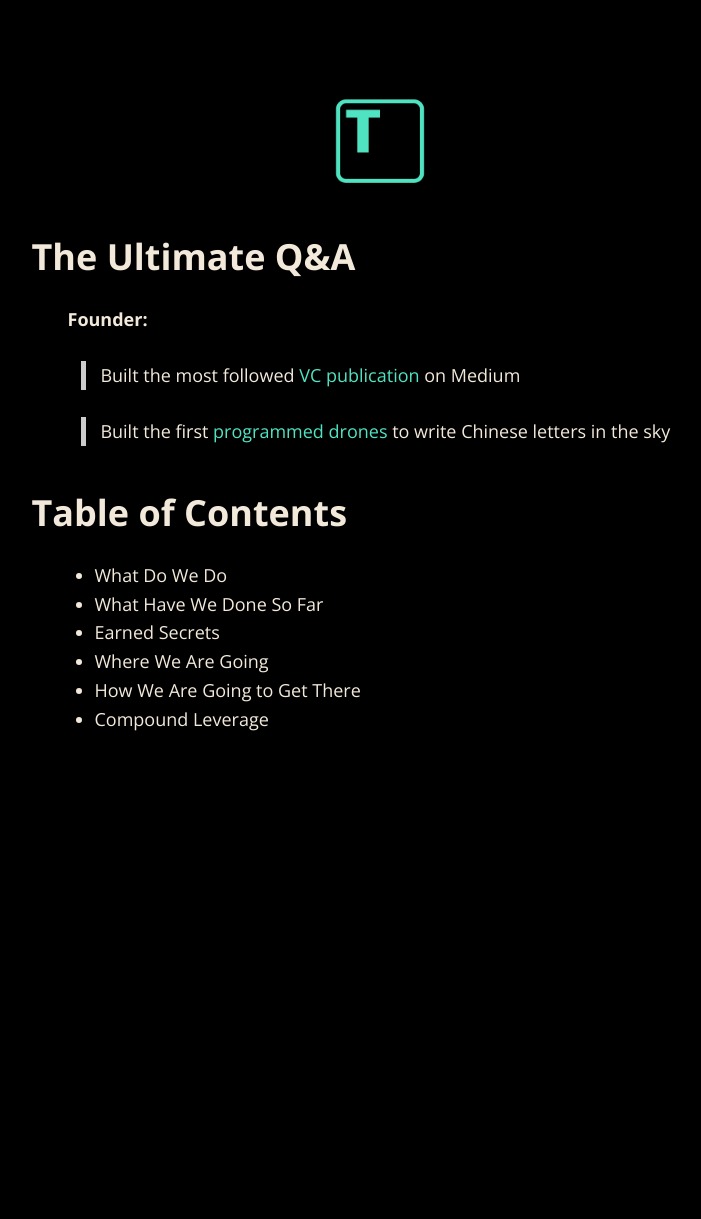
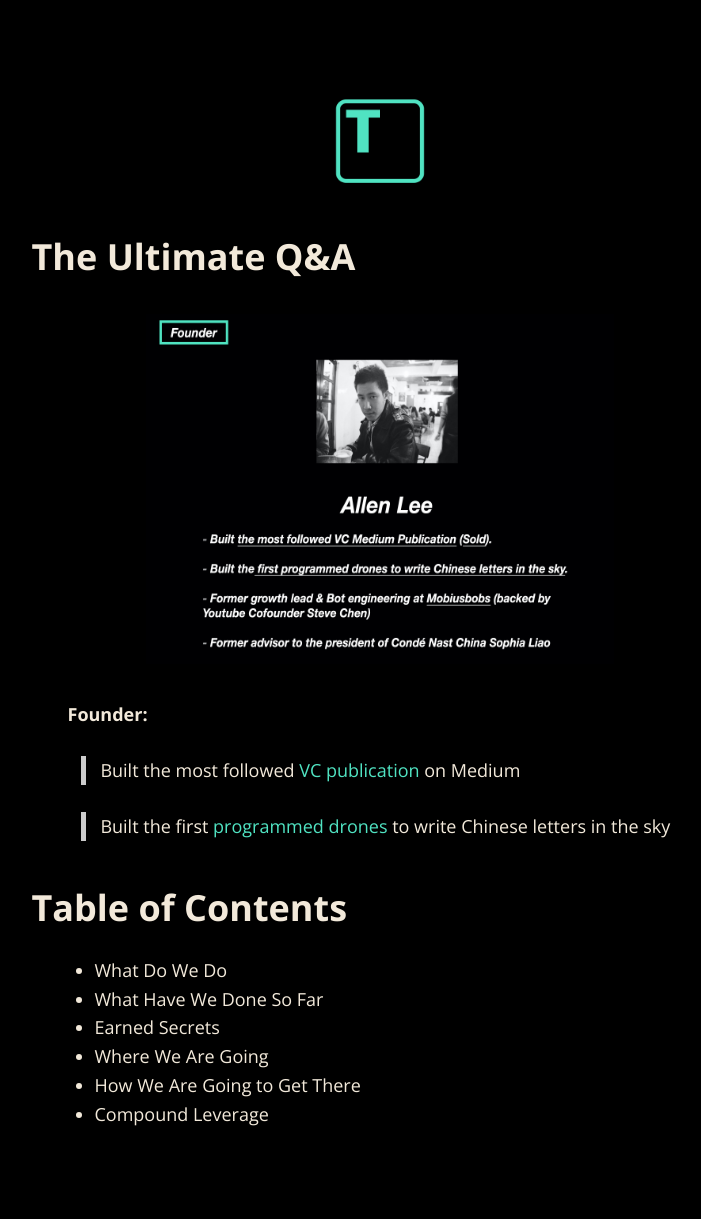
Before and after one commit to tarsmachine/tarsmachine.github.io, a Jekyll site: the page built from index.md, in a window 1280 px wide. Shown: the whole page, without its empty margins (260-961 px from the left). Built offline with Jekyll 4.4.1, drawn with Linux system fonts in a browser that asks for light colours; nearby versions of some CDN libraries; before the commit the page ends 900 px from its top, so only the background shows below that.

Commit message:
Add Deck

```diff
--- a/index.md
+++ b/index.md
@@ -8,6 +8,7 @@ layout: default
 ### The Ultimate Q&A
 
 
+<img src="images/founder.png" alt="sample image" width="600" height="350">
 
 **Founder:**
 
```
Also changed, not shown: images/founder.png (added), 1 other file.
